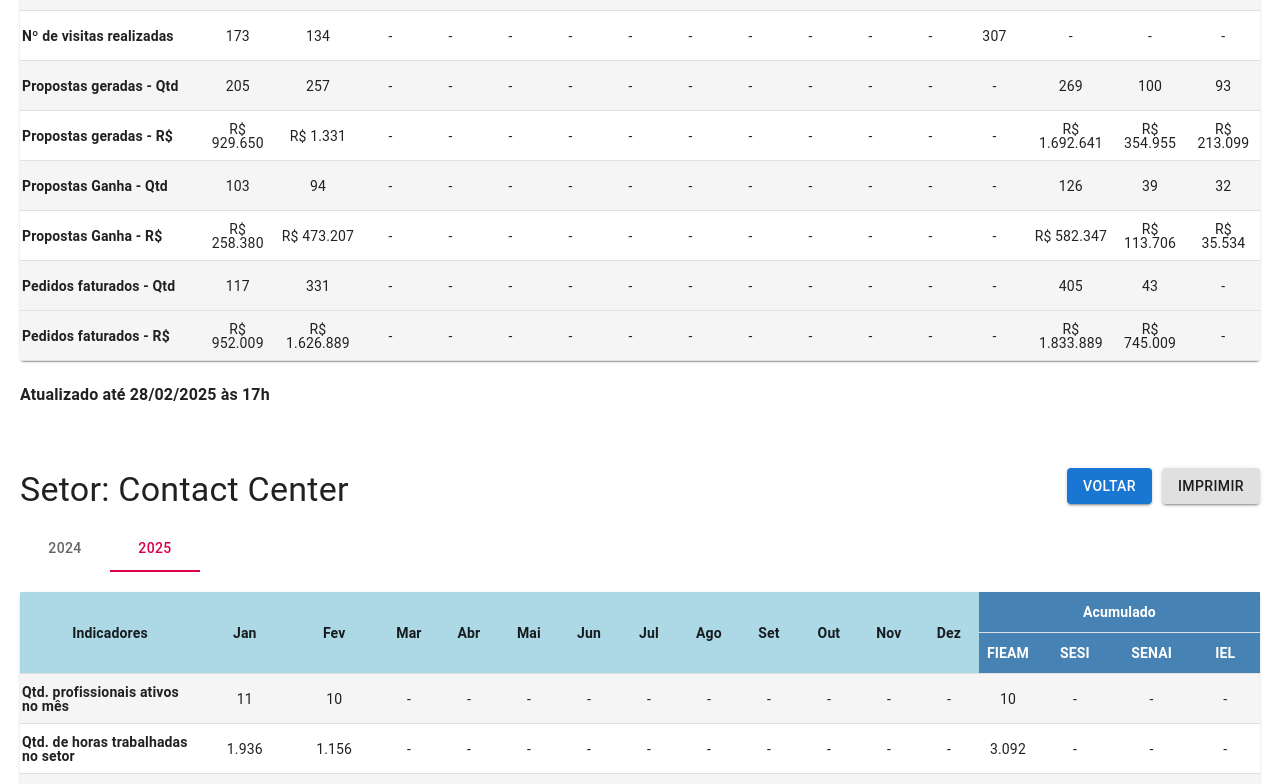
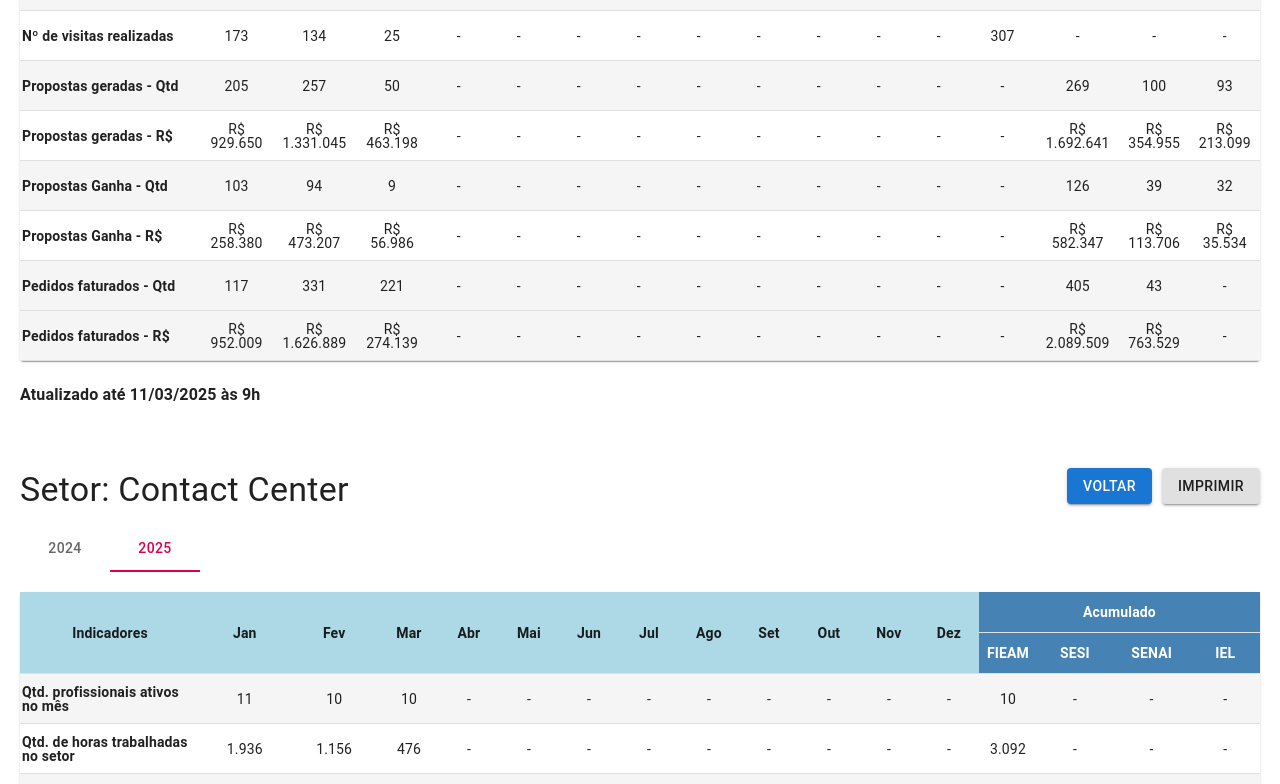
Before and after one commit to Jonathanbfb/organograma, a React (Vite) app: page /indicadores/setor/Geral in a window 1280 px wide. Shown: the part 509-1293 px from the top of the page. Built offline with nearby package versions, Linux system fonts and the light colour scheme.

Commit message:
Atualizações do sistema 11-03

```diff
--- a/src/pages/setores/CallCenter.tsx
+++ b/src/pages/setores/CallCenter.tsx
@@ -85,12 +85,12 @@ const CallCenter: React.FC = () => {
 
     {
       "indicadores": "Qtd. profissionais ativos no mês",
-      "jan": 11, "fev": 10, "mar": "-", "abr": "-", "mai": "-", "jun": "-", "jul": "-", "ago": "-", "set": "-", "out": "-", "nov": "-",
+      "jan": 11, "fev": 10, "mar": "10", "abr": "-", "mai": "-", "jun": "-", "jul": "-", "ago": "-", "set": "-", "out": "-", "nov": "-",
       "acumulado": { "fieam": 10, "sesi": "-", "senai": "-", "iel": "-" }
     },
     {
       "indicadores": "Qtd. de horas trabalhadas no setor",
-      "jan": "1.936", "fev": "1.156", "mar": "-", "abr": "-", "mai": "-", "jun": "-", "jul": "-", "ago": "-", "set": "-", "out": "-", "nov": "-",
+      "jan": "1.936", "fev": "1.156", "mar": "476", "abr": "-", "mai": "-", "jun": "-", "jul": "-", "ago": "-", "set": "-", "out": "-", "nov": "-",
       "acumulado": { "fieam": "3.092", "sesi": "-", "senai": "-", "iel": "-" }
     },
     {
@@ -106,33 +106,33 @@ const CallCenter: React.FC = () => {
     },
       {
         "indicadores": "Atendimentos receptivos Telefone",
-        "jan": "2.548", "fev": "2.617", "mar": "-", "abr": "-", "mai": "-", "jun": "-", "jul": "-", "ago": "-", "set": "-", "out": "-", "nov": "-", "dez": "-",
-        "acumulado": { "fieam": 110, "sesi": 4.205, "senai": 775, "iel": 75 }
+        "jan": "2.548", "fev": "2.617", "mar": "274", "abr": "-", "mai": "-", "jun": "-", "jul": "-", "ago": "-", "set": "-", "out": "-", "nov": "-", "dez": "-",
+        "acumulado": { "fieam": 122, "sesi": 4.420, "senai": 817, "iel": 80 }
       },
       {
         "indicadores": "Atendimentos receptivos WhatsApp",
-        "jan": "22.241", "fev": "17.985", "mar": "-", "abr": "-", "mai": "-", "jun": "-", "jul": "-", "ago": "-", "set": "-", "out": "-", "nov": "-", "dez": "-",
-        "acumulado": { "fieam": "40.226", "sesi": "-", "senai": "-", "iel": "-" }
+        "jan": "22.241", "fev": "17.985", "mar": "4.078", "abr": "-", "mai": "-", "jun": "-", "jul": "-", "ago": "-", "set": "-", "out": "-", "nov": "-", "dez": "-",
+        "acumulado": { "fieam": "44.304", "sesi": "-", "senai": "-", "iel": "-" }
       },
       {
         "indicadores": "Atendimentos receptivos Instagram",
-        "jan": 341, "fev": "2", "mar": "-", "abr": "-", "mai": "-", "jun": "-", "jul": "-", "ago": "-", "set": "-", "out": "-", "nov": "-", "dez": "-",
-        "acumulado": { "fieam": 343, "sesi": "-", "senai": "-", "iel": "-" }
+        "jan": 341, "fev": "2", "mar": "224", "abr": "-", "mai": "-", "jun": "-", "jul": "-", "ago": "-", "set": "-", "out": "-", "nov": "-", "dez": "-",
+        "acumulado": { "fieam": 567, "sesi": "-", "senai": "-", "iel": "-" }
       },
       {
         "indicadores": "Atendimentos receptivos Facebook",
-        "jan": 47, "fev": "2", "mar": "-", "abr": "-", "mai": "-", "jun": "-", "jul": "-", "ago": "-", "set": "-", "out": "-", "nov": "-", "dez": "-",
-        "acumulado": { "fieam": 49, "sesi": "-", "senai": "-", "iel": "-" }
+        "jan": 47, "fev": "2", "mar": "17", "abr": "-", "mai": "-", "jun": "-", "jul": "-", "ago": "-", "set": "-", "out": "-", "nov": "-", "dez": "-",
+        "acumulado": { "fieam": 66, "sesi": "-", "senai": "-", "iel": "-" }
       },
       {
         "indicadores": "Atendimentos receptivos E-mail",
-        "jan": 96, "fev": "2.907", "mar": "-", "abr": "-", "mai": "-", "jun": "-", "jul": "-", "ago": "-", "set": "-", "out": "-", "nov": "-", "dez": "-",
-        "acumulado": { "fieam": "3.003", "sesi": "-", "senai": "-", "iel": "-" }
+        "jan": 96, "fev": "2.907", "mar": "559", "abr": "-", "mai": "-", "jun": "-", "jul": "-", "ago": "-", "set": "-", "out": "-", "nov": "-", "dez": "-",
+        "acumulado": { "fieam": "3.562", "sesi": "-", "senai": "-", "iel": "-" }
       },
       {
         "indicadores": "Atendimentos ativos Telefone",
-        "jan": 1.144, "fev": 667, "mar": "-", "abr": "-", "mai": "-", "jun": "-", "jul": "-", "ago": "-", "set": "-", "out": "-", "nov": "-", "dez": "-",
-        "acumulado": { "fieam": 1.811, "sesi": "-", "senai": "-", "iel": "-" }
+        "jan": 1.144, "fev": 667, "mar": "219", "abr": "-", "mai": "-", "jun": "-", "jul": "-", "ago": "-", "set": "-", "out": "-", "nov": "-", "dez": "-",
+        "acumulado": { "fieam": 2.030, "sesi": "-", "senai": "-", "iel": "-" }
       },
       {
         "indicadores": "Propostas geradas - Qtd",
--- a/src/pages/setores/Comercial.tsx
+++ b/src/pages/setores/Comercial.tsx
@@ -70,19 +70,19 @@ const Comercial: React.FC = () => {
 { indicadores: "Pedidos faturados - R$", jan: "-", fev: "-", mar: "-", abr: "-", mai: "-", jun: "-", jul: "-", ago: "-", set: "-", out: "-", nov: "R$ 1.119.479", dez: "R$ 1.017.566", acumulado: { fieam: "-", sesi: "R$ 1.854.887", senai: "R$ 282.158", iel: "-" } } ];
 
 const data2025 = [
-    { "indicadores": "Qtd. profissionais ativos no mês", "jan": 10, "fev": 8, "mar": "-", "abr": "-", "mai": "-", "jun": "-", "jul": "-", "ago": "-", "set": "-", "out": "-", "nov": "-", "dez": "-", "acumulado": { "fieam": 9, "sesi": "-", "senai": "-", "iel": "-" } },
-    { "indicadores": "Qtd. horas de trabalhadas no setor", "jan": "1.760", "fev": "1.360", "mar": "-", "abr": "-", "mai": "-", "jun": "-", "jul": "-", "ago": "-", "set": "-", "out": "-", "nov": "-", "dez": "-", "acumulado": { "fieam": "3.120", "sesi": "-", "senai": "-", "iel": "-" } },
-    { "indicadores": "Total de ações executadas no mês", "jan": 598, "fev": 816, "mar": "-", "abr": "-", "mai": "-", "jun": "-", "jul": "-", "ago": "-", "set": "-", "out": "-", "nov": "-", "dez": "-", "acumulado": { "fieam": "307", "sesi": "749", "senai": "169", "iel": "113" } },
-    { "indicadores": "Tempo médio por ação executada", "jan": "2h56min", "fev": "1h57min", "mar": "-", "abr": "-", "mai": "-", "jun": "-", "jul": "-", "ago": "-", "set": "-", "out": "-", "nov": "-", "dez": "-", "acumulado": { "fieam": "2h27min", "sesi": "-", "senai": "-", "iel": "-" } },
-    { "indicadores": "Nº de visitas realizadas", "jan": 173, "fev": 134, "mar": "-", "abr": "-", "mai": "-", "jun": "-", "jul": "-", "ago": "-", "set": "-", "out": "-", "nov": "-", "dez": "-", "acumulado": { "fieam": 307, "sesi": "-", "senai": "-", "iel": "-" } },
-    { "indicadores": "Propostas geradas - Qtd", "jan": 205, "fev": 257, "mar": "-", "abr": "-", "mai": "-", "jun": "-", "jul": "-", "ago": "-", "set": "-", "out": "-", "nov": "-", "dez": "-", "acumulado": { "fieam": "-", "sesi": 269, "senai": 100, "iel": 93 } },
-    { "indicadores": "Propostas geradas - R$", "jan": "R$ 929.650", "fev": "R$ 1.331", "mar": "-", "abr": "-", "mai": "-", "jun": "-", "jul": "-", "ago": "-", "set": "-", "out": "-", "nov": "-", "dez": "-", "acumulado": { "fieam": "-", "sesi": "R$ 1.692.641", "senai": "R$ 354.955", "iel": " R$ 213.099" } },
-    { "indicadores": "Propostas Ganha - Qtd", "jan": 103, "fev": 94, "mar": "-", "abr": "-", "mai": "-", "jun": "-", "jul": "-", "ago": "-", "set": "-", "out": "-", "nov": "-", "dez": "-", "acumulado": { "fieam": "-", "sesi": 126, "senai": 39, "iel": 32 } },
-    { "indicadores": "Propostas Ganha - R$", "jan": "R$ 258.380", "fev": "R$ 473.207", "mar": "-", "abr": "-", "mai": "-", "jun": "-", "jul": "-", "ago": "-", "set": "-", "out": "-", "nov": "-", "dez": "-", "acumulado": { "fieam": "-", "sesi": "R$ 582.347", "senai": "R$ 113.706", "iel": "R$ 35.534" } },
+    { "indicadores": "Qtd. profissionais ativos no mês", "jan": 10, "fev": 8, "mar": "10", "abr": "-", "mai": "-", "jun": "-", "jul": "-", "ago": "-", "set": "-", "out": "-", "nov": "-", "dez": "-", "acumulado": { "fieam": 9, "sesi": "-", "senai": "-", "iel": "-" } },
+    { "indicadores": "Qtd. horas de trabalhadas no setor", "jan": "1.760", "fev": "1.360", "mar": "560", "abr": "-", "mai": "-", "jun": "-", "jul": "-", "ago": "-", "set": "-", "out": "-", "nov": "-", "dez": "-", "acumulado": { "fieam": "3.680", "sesi": "-", "senai": "-", "iel": "-" } },
+    { "indicadores": "Total de ações executadas no mês", "jan": 598, "fev": 816, "mar": "305", "abr": "-", "mai": "-", "jun": "-", "jul": "-", "ago": "-", "set": "-", "out": "-", "nov": "-", "dez": "-", "acumulado": { "fieam": "332", "sesi": "1.053", "senai": "203", "iel": "113" } },
+    { "indicadores": "Tempo médio por ação executada", "jan": "2h56min", "fev": "1h57min", "mar": "1h50min", "abr": "-", "mai": "-", "jun": "-", "jul": "-", "ago": "-", "set": "-", "out": "-", "nov": "-", "dez": "-", "acumulado": { "fieam": "2h14min", "sesi": "-", "senai": "-", "iel": "-" } },
+    { "indicadores": "Nº de visitas realizadas", "jan": 173, "fev": 134, "mar": "25", "abr": "-", "mai": "-", "jun": "-", "jul": "-", "ago": "-", "set": "-", "out": "-", "nov": "-", "dez": "-", "acumulado": { "fieam": 307, "sesi": "-", "senai": "-", "iel": "-" } },
+    { "indicadores": "Propostas geradas - Qtd", "jan": 205, "fev": 257, "mar": "50", "abr": "-", "mai": "-", "jun": "-", "jul": "-", "ago": "-", "set": "-", "out": "-", "nov": "-", "dez": "-", "acumulado": { "fieam": "-", "sesi": 269, "senai": 100, "iel": 93 } },
+    { "indicadores": "Propostas geradas - R$", "jan": "R$ 929.650", "fev": "R$ 1.331.045", "mar": " R$ 463.198", "abr": "-", "mai": "-", "jun": "-", "jul": "-", "ago": "-", "set": "-", "out": "-", "nov": "-", "dez": "-", "acumulado": { "fieam": "-", "sesi": "R$ 1.692.641", "senai": "R$ 354.955", "iel": " R$ 213.099" } },
+    { "indicadores": "Propostas Ganha - Qtd", "jan": 103, "fev": 94, "mar": "9", "abr": "-", "mai": "-", "jun": "-", "jul": "-", "ago": "-", "set": "-", "out": "-", "nov": "-", "dez": "-", "acumulado": { "fieam": "-", "sesi": 126, "senai": 39, "iel": 32 } },
+    { "indicadores": "Propostas Ganha - R$", "jan": "R$ 258.380", "fev": "R$ 473.207", "mar": "R$ 56.986", "abr": "-", "mai": "-", "jun": "-", "jul": "-", "ago": "-", "set": "-", "out": "-", "nov": "-", "dez": "-", "acumulado": { "fieam": "-", "sesi": "R$ 582.347", "senai": "R$ 113.706", "iel": "R$ 35.534" } },
    // { "indicadores": "Pedidos gerados - Qtd", "jan": 122, "fev": 339, "mar": "-", "abr": "-", "mai": "-", "jun": "-", "jul": "-", "ago": "-", "set": "-", "out": "-", "nov": "-", "dez": "-", "acumulado": { "fieam": "-", "sesi": 417, "senai": 44, "iel": "-" } },
     //{ "indicadores": "Pedidos gerados - R$", "jan": "R$ 962.145", "fev": "R$ 1.682.397", "mar": "-", "abr": "-", "mai": "-", "jun": "-", "jul": "-", "ago": "-", "set": "-", "out": "-", "nov": "-", "dez": "-", "acumulado": { "fieam": "-", "sesi": "R$ 1.893.526", "senai": "R$ 751.016", "iel": "-" } },
-    { "indicadores": "Pedidos faturados - Qtd", "jan": 117, "fev": 331, "mar": "-", "abr": "-", "mai": "-", "jun": "-", "jul": "-", "ago": "-", "set": "-", "out": "-", "nov": "-", "dez": "-", "acumulado": { "fieam": "-", "sesi": 405, "senai": 43, "iel": "-" } },
-    { "indicadores": "Pedidos faturados - R$", "jan": "R$ 952.009", "fev": "R$ 1.626.889", "mar": "-", "abr": "-", "mai": "-", "jun": "-", "jul": "-", "ago": "-", "set": "-", "out": "-", "nov": "-", "dez": "-", "acumulado": { "fieam": "-", "sesi": "R$ 1.833.889", "senai": "R$ 745.009", "iel": "-" } } ]
+    { "indicadores": "Pedidos faturados - Qtd", "jan": 117, "fev": 331, "mar": "221", "abr": "-", "mai": "-", "jun": "-", "jul": "-", "ago": "-", "set": "-", "out": "-", "nov": "-", "dez": "-", "acumulado": { "fieam": "-", "sesi": 405, "senai": 43, "iel": "-" } },
+    { "indicadores": "Pedidos faturados - R$", "jan": "R$ 952.009", "fev": "R$ 1.626.889", "mar": "R$ 274.139", "abr": "-", "mai": "-", "jun": "-", "jul": "-", "ago": "-", "set": "-", "out": "-", "nov": "-", "dez": "-", "acumulado": { "fieam": "-", "sesi": "R$ 2.089.509", "senai": "R$ 763.529", "iel": "-" } } ]
 
     const categorizeIndicator = (indicator: string): string => {
     const pagoIndicators = [
@@ -290,7 +290,7 @@ const data2025 = [
           </Table>
         </TableContainer>
       </Paper>
-      <h4>Atualizado até 28/02/2025 às 17h</h4>
+      <h4>Atualizado até 11/03/2025 às 9h</h4>
     </div>
   );
 };
--- a/src/pages/setores/components/Sidebar.tsx
+++ b/src/pages/setores/components/Sidebar.tsx
@@ -15,11 +15,11 @@ const Sidebar: React.FC = () => (
   >
     <h2 style={{ marginBottom: "20px", textAlign: "center" }}>Resumo 2025</h2>
     {[
-      { label: "Nº de clientes Industrial:", value: 1978 },
-      { label: "Clientes visitados:", value: 274 },
-      { label: "Propostas Realizadas:", value: 405 },
+      { label: "Nº de clientes Industrial:", value: 1963 },
+      { label: "Clientes visitados:", value: 330 },
+      { label: "Propostas Realizadas:", value: 512 },
       { label: "Produtos existentes:", value: 1028 },
-      { label: "Produtos Vendidos:", value: 448 },
+      { label: "Produtos Vendidos:", value: 746 },
     ].map((item, index) => (
       <div
         key={index}
@@ -56,7 +56,7 @@ const Sidebar: React.FC = () => (
       </div>
 
     ))}
-    <p style={{ margin: "0", padding: "0", fontSize: "15px",textAlign:"center" }} >Atualizado em 27/02/2025</p>
+    <p style={{ margin: "0", padding: "0", fontSize: "15px",textAlign:"center" }} >Atualizado em 11/03/2025</p>
   </div>
 );
 
```
